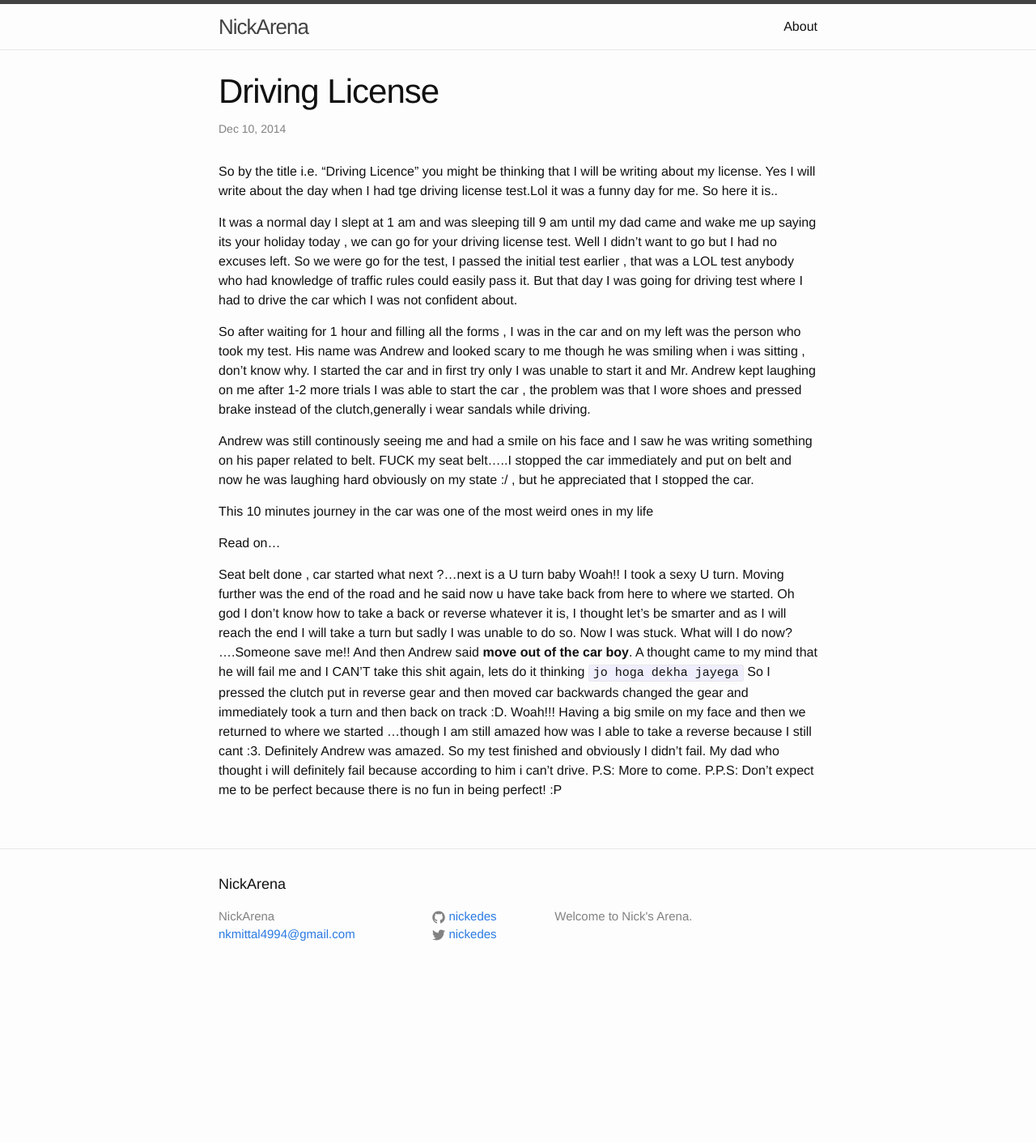
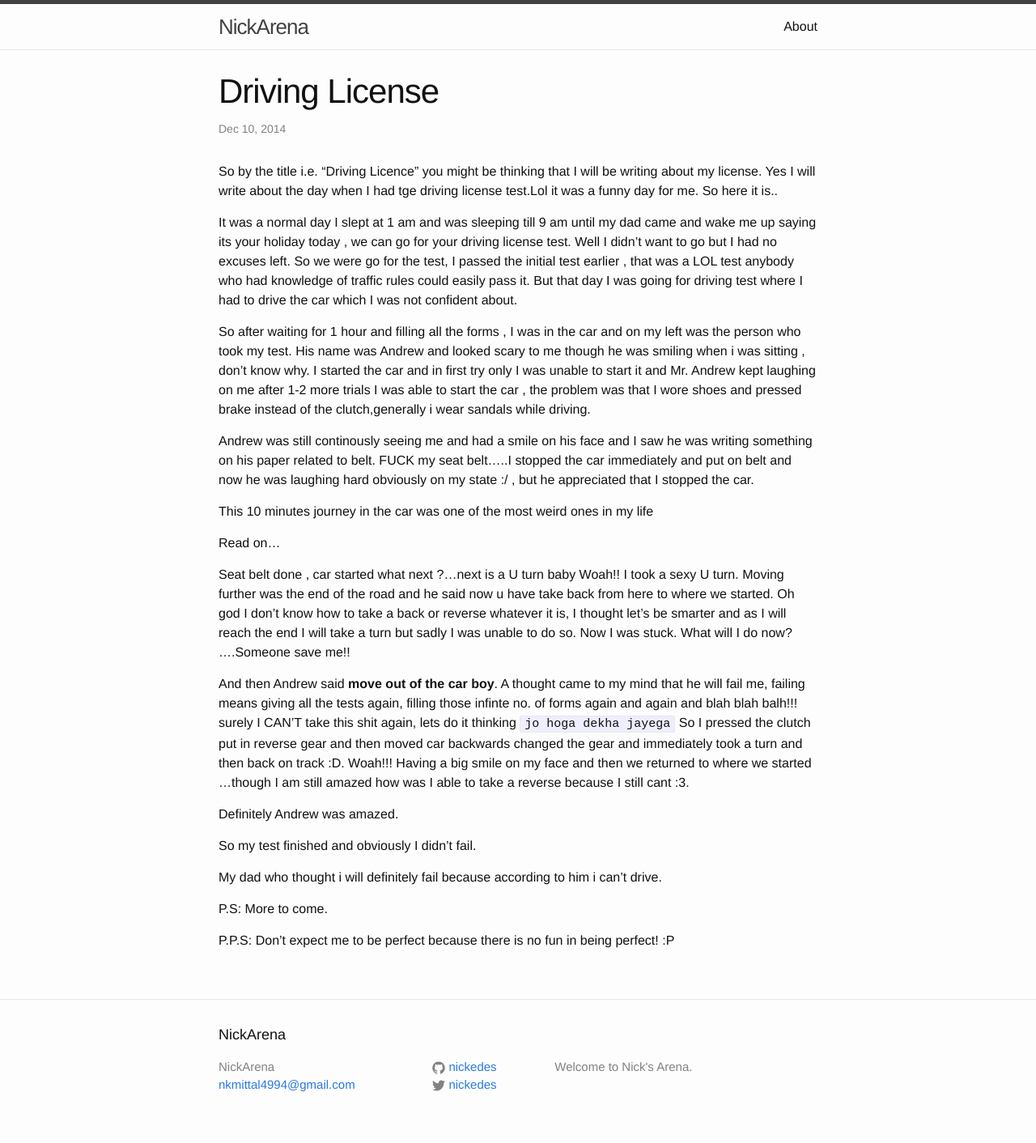
Before and after one commit to Menicks/Menicks.github.io, a Jekyll site: the page built from _posts/2014-12-10-Driving-License.md, in a window 1280 px wide. Shown: the whole page at 81% size. Built offline with Jekyll 4.4.1, drawn with Linux system fonts in a browser that asks for light colours; before the commit the page ends 1226 px from its top, so only the background shows below that.

Commit message:
some corrections

````diff
--- a/_posts/2014-12-10-Driving-License.md
+++ b/_posts/2014-12-10-Driving-License.md
@@ -22,9 +22,15 @@ Read on...
 
 Seat belt done , car started what next ?...next is a U turn baby Woah!! I took a sexy U turn. Moving further was the end of the road and he said now u have take back from here to where we started. Oh god I don't know how to take a back or reverse whatever it is, I thought let's be smarter and as I will reach the end I will take a turn but sadly I was unable to do so. Now I was stuck.
 What will I do now? ....Someone save me!!
-And then Andrew said **move out of the car boy**. A thought came to my mind that he will fail me and I CAN'T take this shit again, lets do it thinking ```jo hoga dekha jayega```  So I pressed the clutch put in reverse gear and then moved car backwards changed the gear and immediately took a turn and then back on track :D. Woah!!! Having a big smile on my face and then we returned to where we started ...though I am still amazed how was I able to take a reverse because I still cant :3.
+
+And then Andrew said **move out of the car boy**. A thought came to my mind that he will fail me, failing means giving all the tests again, filling those infinte no. of forms again and again and blah blah balh!!! surely I CAN'T take this shit again, lets do it thinking ```jo hoga dekha jayega```  So I pressed the clutch put in reverse gear and then moved car backwards changed the gear and immediately took a turn and then back on track :D. Woah!!! Having a big smile on my face and then we returned to where we started ...though I am still amazed how was I able to take a reverse because I still cant :3.
+
 Definitely Andrew was amazed.
+
 So my test finished and obviously I didn't fail.
+
 My dad who thought i will definitely fail because according to him i can't drive.
+
 P.S: More to come.
+
 P.P.S: Don't expect me to be perfect because there is no fun in being perfect! :P
````
